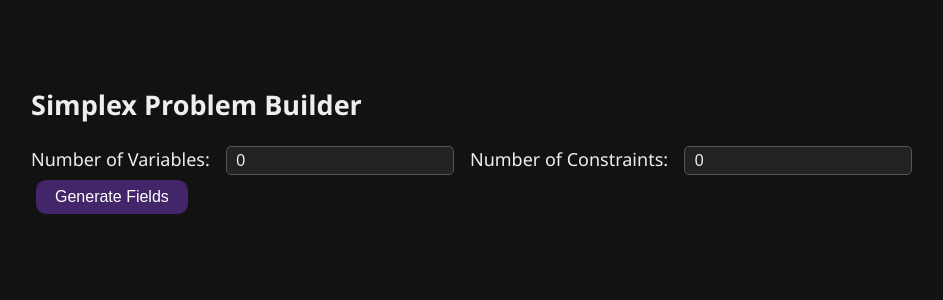
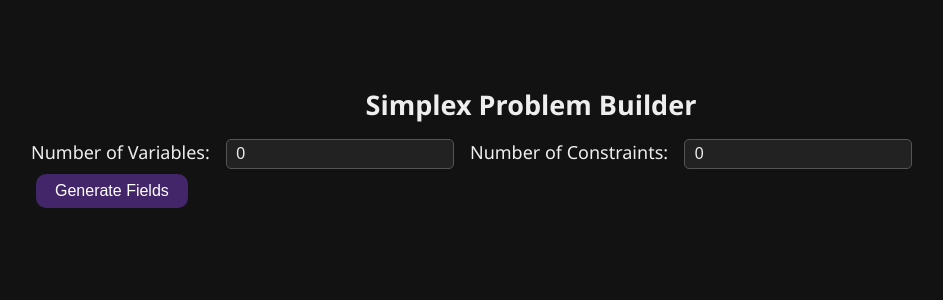
Before and after one commit to emixon98/Simplex-Solver, a React (Create React App) app in the folder frontend/: page / in a window 1280 px wide. Shown: the top 300 px of the page, without its empty margins (109-1052 px from the left). Built offline with nearby package versions, Linux system fonts and the light colour scheme.

Commit message:
Centered title, removed default numerical operations within input fields

```diff
--- a/frontend/src/App.css
+++ b/frontend/src/App.css
@@ -142,6 +142,19 @@ th, td {
 tr:nth-child(even) {
   background-color: #2c2c2c;
 }
+/* Remove spinner arrows in number inputs */
+
+/* Chrome, Safari, Edge, Opera */
+input[type=number]::-webkit-inner-spin-button,
+input[type=number]::-webkit-outer-spin-button {
+  -webkit-appearance: none;
+  margin: 0;
+}
+
+/* Firefox */
+input[type=number] {
+  -moz-appearance: textfield;
+}
 
 .App-link {
   color: #61dafb;
--- a/frontend/src/App.js
+++ b/frontend/src/App.js
@@ -87,7 +87,7 @@ function App() {
   return (
     <div className="app-container">
       <div style={{ padding: '2rem', width: '100%', maxWidth: '1000px' }}>
-        <h2>Simplex Problem Builder</h2>
+      <h2 style={{ textAlign: 'center', marginBottom: '1rem' }}>Simplex Problem Builder</h2>
 
         <label>Number of Variables:</label>
         <input
```
